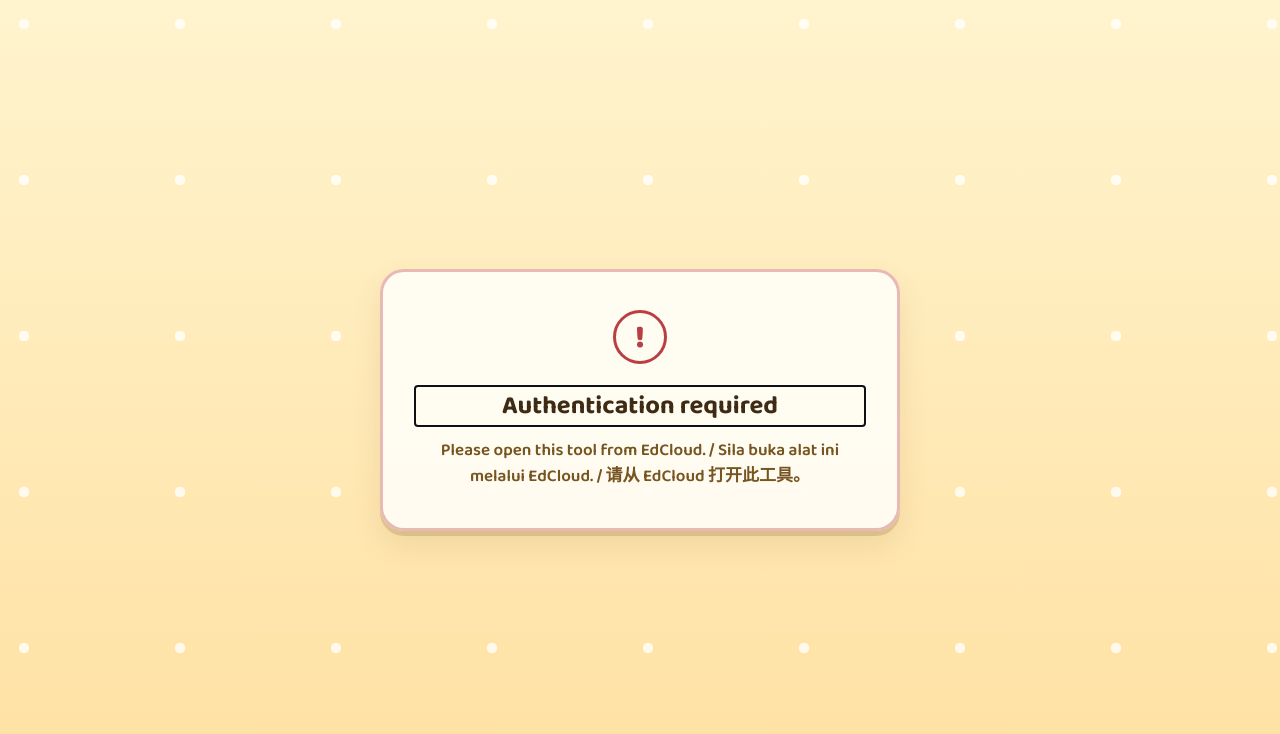
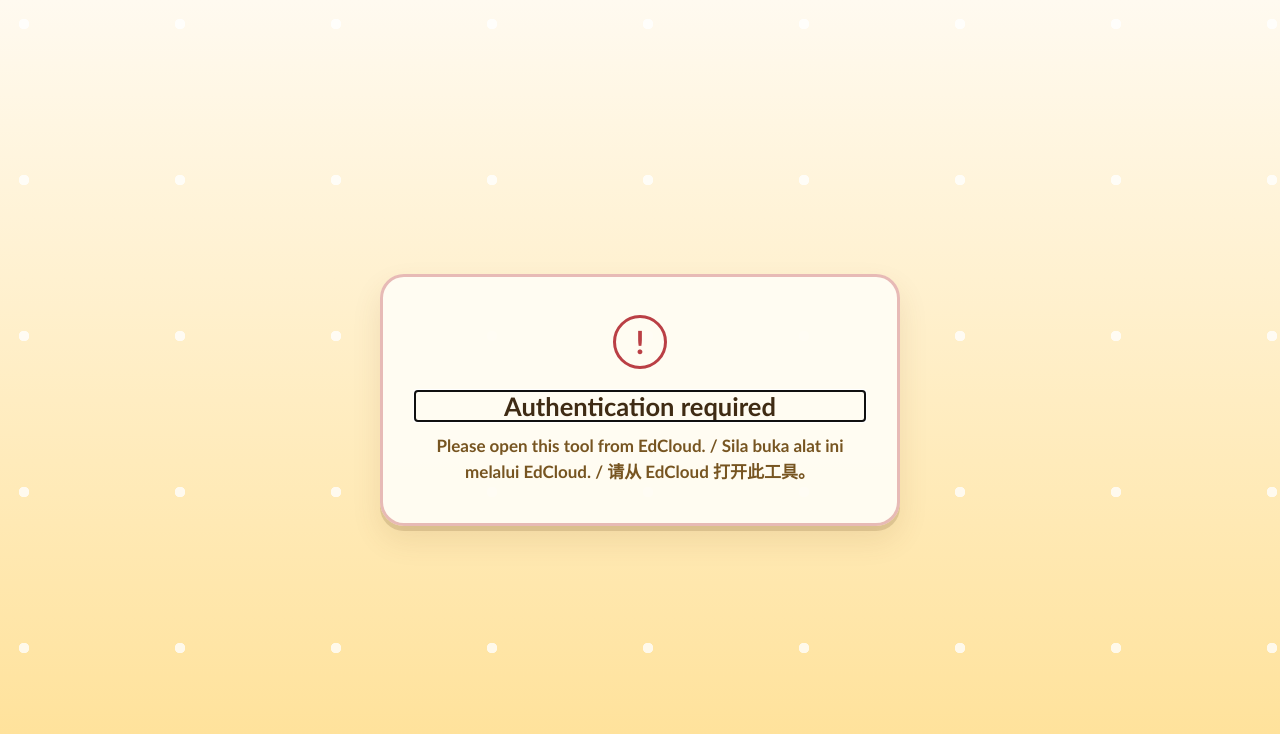
Before and after one commit to production248/tools-SmartGeometryLab-MathYear3, a plain HTML site: page index.html in a window 1280 px wide. Shown: the top 734 px of the page. Drawn offline with Linux system fonts and the light colour scheme.

Commit message:
Align geometry lab with Smart Money classroom theme

```diff
--- a/index.html
+++ b/index.html
@@ -3,14 +3,12 @@
 <head>
   <meta charset="utf-8">
   <meta name="viewport" content="width=device-width, initial-scale=1">
-  <meta name="theme-color" content="#ffd778">
+  <meta name="theme-color" content="#ffc129">
   <meta name="description" content="Makmal geometri interaktif untuk murid Matematik Tahun 3 SK dan SJKC.">
   <title>Smart Geometry Lab - Math Year 3</title>
   <link rel="icon" type="image/png" href="edcloud-app-icon.png">
-  <link rel="preconnect" href="https://fonts.googleapis.com">
-  <link rel="preconnect" href="https://fonts.gstatic.com" crossorigin>
-  <link href="https://fonts.googleapis.com/css2?family=Baloo+2:wght@600;700;800&family=Noto+Sans+SC:wght@500;700;900&display=swap" rel="stylesheet">
   <link rel="stylesheet" href="styles.css?v=1">
+  <link rel="stylesheet" href="money-theme.css?v=1">
 </head>
 <body>
   <section class="auth-gate" id="authGate" role="status" aria-live="polite" aria-atomic="true" aria-labelledby="authTitle">
@@ -24,7 +22,7 @@
   <div class="page-shell" hidden>
     <header class="topbar">
       <div class="brand">
-        <div class="brand-icon" aria-hidden="true">📐</div>
+        <img class="brand-icon" src="edcloud-app-icon.png" alt="" aria-hidden="true" draggable="false">
         <div>
           <h1 data-i18n="title">Jom Teroka Geometri!</h1>
           <p data-i18n="subtitle">Alat manipulatif berpandukan buku teks SK &amp; SJKC Tahun 2–6.</p>
--- /dev/null
+++ b/money-theme.css
@@ -0,0 +1,178 @@
+/* Classroom identity shared with Smart Money, without changing geometry logic. */
+:root {
+  --font-zh: KaiTi, STKaiti, "Kaiti SC", "楷体", "DFKai-SB", serif;
+  --ink: #3f2b14;
+  --green: #7a350e;
+  --green-2: #f5851f;
+  --mint: #fff0ca;
+  --yellow: #ffc129;
+  --yellow-2: #f5851f;
+  --cream: #fffaf0;
+  --line: #5a2c0c;
+  --pale: #fffaf0;
+  --blue: #f6a437;
+  --shadow: 0 5px 0 rgba(91,57,16,.16), 0 14px 30px rgba(116,73,20,.11);
+  --font: "Arial Rounded MT Bold", "Trebuchet MS", "Microsoft YaHei", "Noto Sans SC", Arial, sans-serif;
+}
+
+html:lang(zh) body,
+html:lang(zh) body * { font-family: var(--font-zh) !important; }
+
+body {
+  font-family: var(--font);
+  background:
+    radial-gradient(circle at 24px 24px, rgba(255,255,255,.78) 0 5px, transparent 5.5px) 0 0 / 156px 156px,
+    linear-gradient(180deg, #fffaf0 0%, #ffe094 100%);
+}
+
+.page-shell { width: min(1680px, calc(100% - 28px)); padding: 12px 0 28px; }
+.forest-footer { display: none !important; }
+.brand-icon {
+  display: block;
+  width: 58px;
+  height: 58px;
+  border: 2px solid var(--line);
+  border-radius: 17px;
+  background: var(--yellow);
+  box-shadow: 0 4px 0 rgba(109,74,30,.28);
+  object-fit: cover;
+  transform: rotate(-2deg);
+}
+.sound-button, .language-switch {
+  border: 3px solid var(--line);
+  border-radius: 15px;
+  background: #fff;
+  box-shadow: 0 4px 0 rgba(73,43,20,.2);
+}
+.sound-button { font-weight: 900; }
+.language-switch { padding: 4px; }
+.language-switch button.active { color: var(--ink); border-color: var(--line); background: var(--yellow); }
+
+.mode-tabs { gap: 10px; margin-bottom: 12px; }
+.mode-tabs button {
+  min-height: 72px;
+  border: 3px solid var(--line);
+  border-radius: 17px;
+  background: rgba(255,253,245,.96);
+  box-shadow: 0 4px 0 rgba(73,43,20,.22);
+}
+.mode-tabs button.active {
+  color: #2b2115;
+  background: var(--yellow);
+  box-shadow: 0 5px 0 #9d672b, 0 9px 18px rgba(106,72,29,.18);
+}
+
+.workspace { grid-template-columns: minmax(245px, 292px) minmax(0, 1fr); gap: 15px; }
+.control-card {
+  border: 3px solid #d9a23c;
+  background: #fffaf0;
+  box-shadow: var(--shadow);
+}
+.control-card .divider { background: #dfc99d; }
+.control-card select,
+.teacher-fields input { border-color: #d9a23c; background: #fffaf0; }
+.scope-note { background: #fff0ca; }
+.tip-box { color: #73531e; }
+.teacher-button, .secondary-button, .primary-button {
+  min-height: 52px;
+  color: var(--ink);
+  border: 3px solid var(--line);
+  border-radius: 15px;
+  box-shadow: 0 4px 0 rgba(64,38,16,.28);
+}
+.teacher-button { border-color: var(--line); background: #fff0ca; }
+.primary-button { background: var(--yellow); }
+.secondary-button { background: #fff; }
+
+.activity-card {
+  overflow: hidden;
+  color: #fff;
+  border: 8px solid var(--line);
+  border-radius: 28px;
+  background:
+    radial-gradient(circle at 92% 12%, rgba(255,255,255,.07) 0 3px, transparent 4px),
+    radial-gradient(circle at 8% 88%, rgba(255,255,255,.05) 0 2px, transparent 3px),
+    linear-gradient(145deg, #984414 0%, #7a350e 56%, #4a210b 100%);
+  background-size: 74px 74px, 57px 57px, auto;
+  box-shadow: var(--shadow), inset 0 0 0 3px rgba(255,255,255,.12), inset 0 0 34px rgba(0,0,0,.18);
+}
+.activity-heading .eyebrow { color: #fff0ca; }
+.activity-heading h2 { color: #fff; text-shadow: 0 2px 0 rgba(0,0,0,.18); }
+.grade-badge { color: var(--ink); border: 3px solid var(--line); background: var(--yellow); box-shadow: 0 3px 0 rgba(31,19,10,.35); }
+.challenge-panel {
+  min-height: 118px;
+  border: 4px solid var(--yellow);
+  border-radius: 20px 12px 20px 12px;
+  background: #fff4d8;
+  box-shadow: 0 5px 0 rgba(74,33,11,.38), inset 0 0 0 3px rgba(255,255,255,.72);
+}
+.challenge-text { color: #4a210b; }
+.tool-guide { color: var(--ink); border-color: #d99c22; background: #fff4d8; }
+.tool-guide-step b { background: var(--yellow); }
+.visual-stage {
+  min-height: 420px;
+  color: var(--ink);
+  border: 3px solid rgba(255,255,255,.72);
+  background:
+    linear-gradient(rgba(255,250,240,.9), rgba(255,250,240,.9)),
+    repeating-linear-gradient(0deg, transparent 0 30px, rgba(245,133,31,.15) 31px);
+  box-shadow: inset 0 0 0 3px rgba(245,133,31,.1), 0 5px 0 rgba(74,33,11,.26);
+}
+.feedback { color: #5a351a; border: 3px solid rgba(255,255,255,.62); background: #fffaf0; }
+.feedback.neutral { color: #765627; background: #fffaf0; }
+.feedback.success { color: #5a2c0c; border-color: #f5851f; background: #fff0ca; }
+.feedback.attention { color: #814000; background: #fff0ca; }
+.choice-chip, .range-control, .metric, .property-card,
+.formula-strip, .property-explanation, .solid-zoom-controls, .solid-drag-hint {
+  color: var(--ink);
+  border-color: #d99c22;
+  background: #fffaf0;
+}
+.choice-chip.active, .metric.active, .property-card.active {
+  color: #5a2c0c;
+  border-color: #f5851f;
+  background: #fff0ca;
+  box-shadow: 0 3px 0 rgba(122,53,14,.22);
+}
+.range-control input { accent-color: #f5851f; }
+.range-control output, .metric strong, .property-card strong,
+.formula-strip, .angle-readout strong { color: #7a350e; }
+.property-explanation { border-color: #f7b96f; background: #fff4d8; }
+.solid-drag-hint { color: #7a350e; border-color: #f5851f; }
+.solid-zoom-controls button { color: #7a350e; }
+.solid-zoom-controls button:hover,
+.solid-zoom-controls button:focus-visible { border-color: #f5851f; background: #fff0ca; }
+.shape-fill.alt, .solid-face.face-2, .cube-face.face-2 { fill: #ffc866; }
+.solid-face.face-4, .cube-face.face-4 { fill: #f6a66a; }
+.solid-face.face-6, .cube-face.face-6 { fill: #ffd894; }
+.solid-edge.feature-active.edge-color-1,
+.planar-edge.edge-color-1 { stroke: #f5851f; }
+.edge-label-color-1 { fill: #7a350e; }
+.measure-line, .ray-move, .circle-main { stroke: #bd4d08; }
+.angle-value-label, .diagram-label.accent,
+.draw-edge-label { fill: #7a350e !important; }
+.solid-face.selected,
+.folding-face-group.active .solid-face { filter: drop-shadow(0 0 5px rgba(245,133,31,.58)); }
+.steps b { background: var(--yellow); }
+.teacher-dialog { border-color: var(--line); background: #fffaf0; }
+
+@media (min-width: 901px) {
+  .sound-button { min-height: 56px; font-size: 20px; }
+  .language-switch button { min-width: 60px; min-height: 46px; font-size: 22px; }
+  .mode-tabs button { min-height: 84px; font-size: clamp(21px, 2vw, 28px); }
+  .activity-heading h2 { font-size: clamp(27px, 2.3vw, 34px); }
+  .challenge-text { font-size: clamp(32px, 3.5vw, 48px); }
+}
+@media (max-width: 900px) {
+  .page-shell { width: min(100% - 24px, 760px); padding-bottom: 28px; }
+  .workspace { grid-template-columns: 1fr; }
+  .control-card { min-height: 0; }
+}
+@media (max-width: 620px) {
+  .page-shell { width: min(100% - 16px, 540px); }
+  .brand-icon { width: 50px; height: 50px; }
+  .mode-tabs button { min-height: 70px; }
+  .activity-card { padding: 16px 12px; border-width: 6px; border-radius: 22px; }
+  .visual-stage { min-height: 310px; }
+  .challenge-panel { min-height: 94px; }
+}
```
Also changed, not shown: 1 other file.
